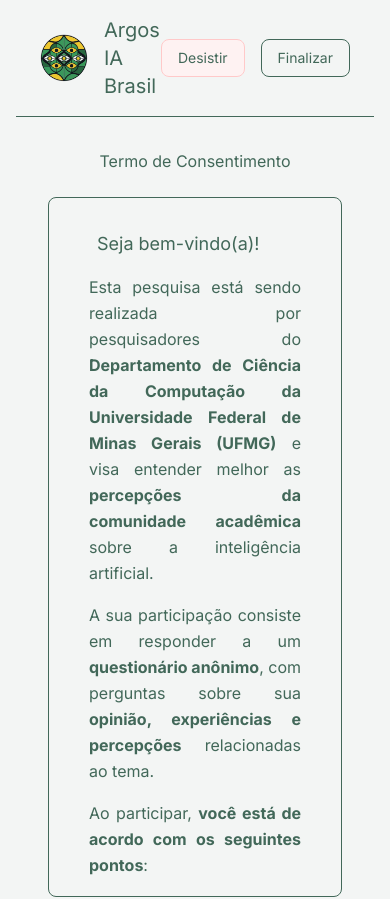
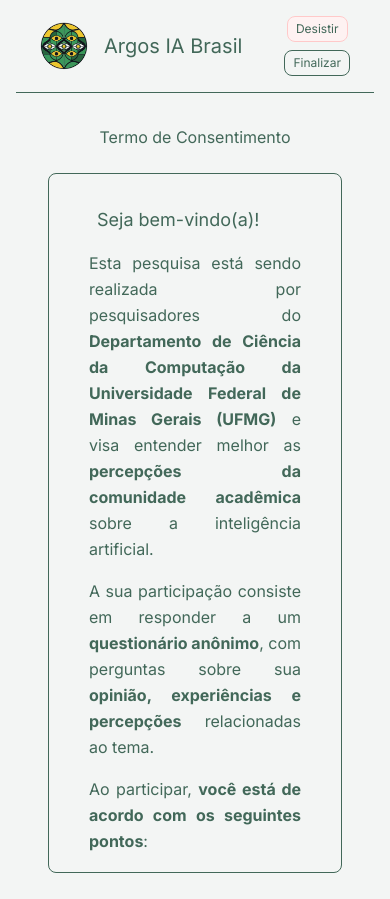
Before and after one commit to IgorJoaquimn/argosaibrasil, a Vue app: page /#/consent in a window 390 px wide. Shown: the top 899 px of the page. Built offline with nearby package versions, Linux system fonts and the light colour scheme.

Commit message:
Update button styles in AppHeader for better responsiveness and accessibility

```diff
--- a/src/components/AppHeader.vue
+++ b/src/components/AppHeader.vue
@@ -12,16 +12,16 @@
           </h1>
         </div>
         <!-- Navigation Section (Right) -->
-        <nav class="flex items-center gap-4">
+        <nav class="flex flex-col sm:flex-row items-center gap-2 sm:gap-4">
           <button
             @click="handleAbandon"
-            class="px-4 py-2 text-sm font-medium text-red-600 bg-red-50 border border-red-200 rounded-lg hover:bg-red-100 hover:border-red-300 transition-colors duration-200 focus:outline-none focus:ring-2 focus:ring-red-500 focus:ring-offset-2"
+            class="px-2 py-1 sm:px-4 sm:py-2 text-xs sm:text-sm font-medium text-red-600 bg-red-50 border border-red-200 rounded-lg hover:bg-red-100 hover:border-red-300 transition-colors duration-200 focus:outline-none focus:ring-2 focus:ring-red-500 focus:ring-offset-2"
           >
             Desistir
           </button>
           <button
             @click="handleFinish"
-            class="px-4 py-2 text-sm font-medium text-primary-600 bg-primary-50 border border-primary-200 rounded-lg hover:bg-primary-100 hover:border-primary-300 transition-colors duration-200 focus:outline-none focus:ring-2 focus:ring-primary-500 focus:ring-offset-2"
+            class="px-2 py-1 sm:px-4 sm:py-2 text-xs sm:text-sm font-medium text-primary-600 bg-primary-50 border border-primary-200 rounded-lg hover:bg-primary-100 hover:border-primary-300 transition-colors duration-200 focus:outline-none focus:ring-2 focus:ring-primary-500 focus:ring-offset-2"
           >
             Finalizar
           </button>
```
